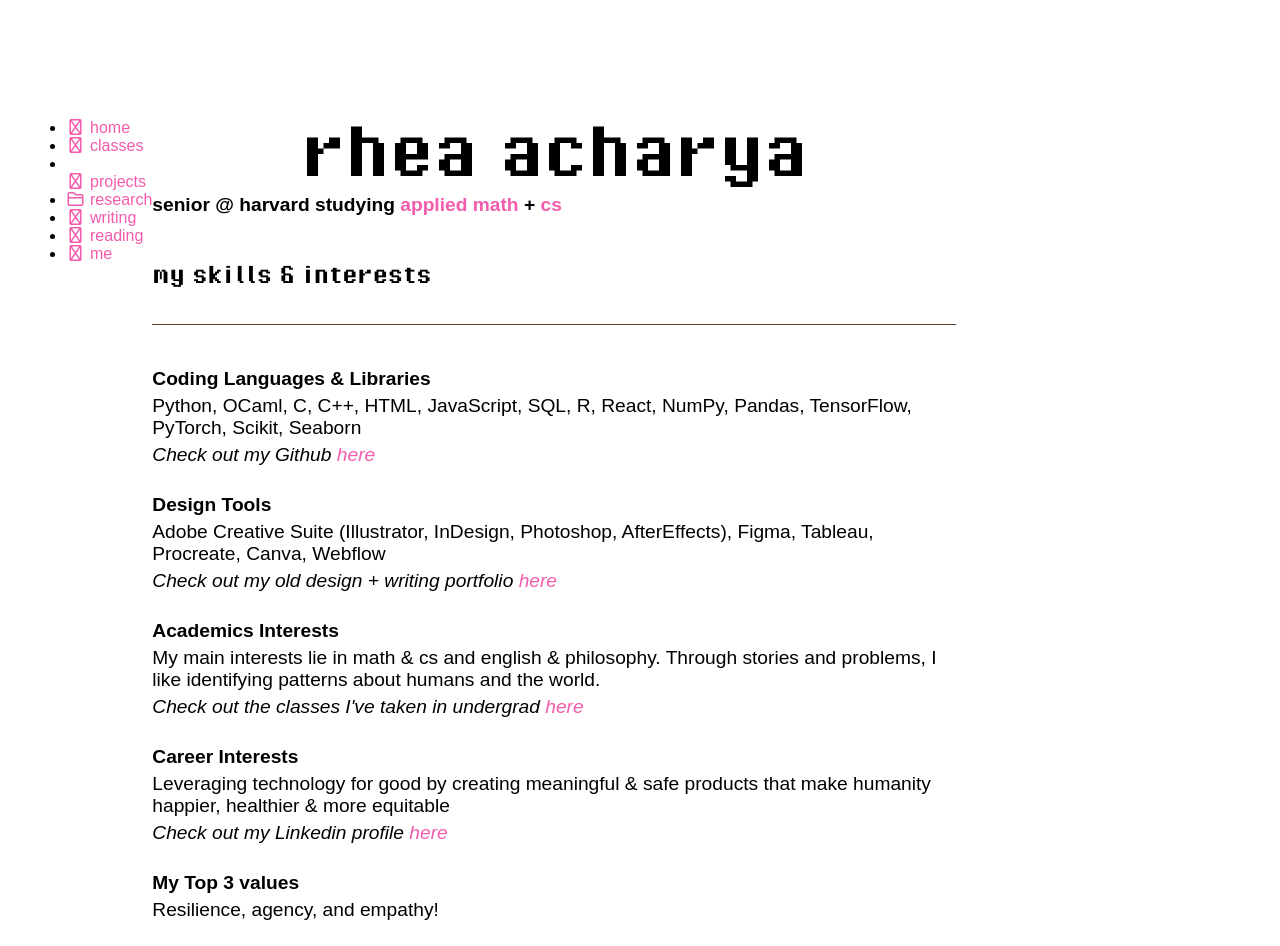
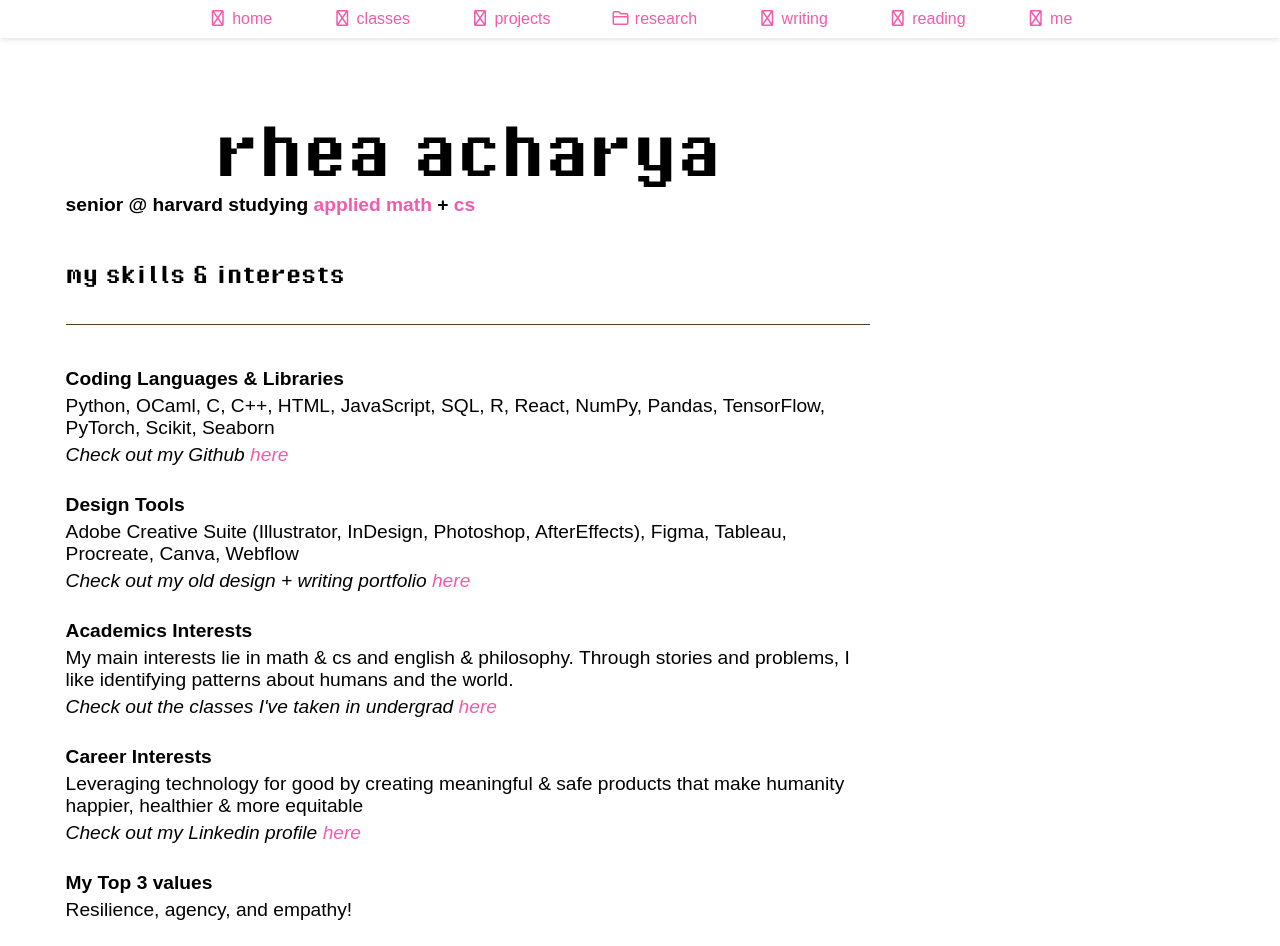
Before and after one commit to rheaacharya11/primary-colors-website, a plain HTML site: page skills.html in a window 1280 px wide. Drawn offline with Linux system fonts and the light colour scheme.

Commit message:
Update skills.html

```diff
--- a/skills.html
+++ b/skills.html
@@ -14,31 +14,17 @@
 
 <body>
   <div class="container">
-    <div id="sidebar">
-      <ul>
-        <li class="menu">
-          <a href="./index.html" class="menu-btn"><i class="fa-regular fa-home"></i> home</a>
-        </li>
-        <li class="menu">
-          <a href="./classes.html" class="menu-btn"><i class="fa-regular fa-graduation-cap"></i> classes</a>
-        </li>
-        <li class="menu"></li>
-          <a href="./projects.html" class="menu-btn"><i class="far fa-laptop"></i> projects</a>
-        </li>
-        <li class="menu">
-          <a href="./research.html" class="menu-btn"><i class="far fa-folder"></i> research</a>
-        </li>
-        <li class="menu">
-            <a href="./writing.html" class="menu-btn"><i class="fa-regular fa-pen"></i> writing</a>
-          </li>
-        <li class="menu">
-            <a href="./reading.html" class="menu-btn"><i class="fa-regular fa-book"></i> reading</a>
-          </li>
-        <li class="menu">
-          <a href="./skills.html" class="menu-btn"><i class="fa-regular fa-person"></i> me</a>
-        </li>
-      </ul>
-    </div>
+   <nav class="navbar">
+    <ul>
+      <li class="menu"><a href="./index.html" class="menu-btn"><i class="fa-regular fa-home"></i> home</a></li>
+      <li class="menu"><a href="./classes.html" class="menu-btn"><i class="fa-regular fa-graduation-cap"></i> classes</a></li>
+      <li class="menu"><a href="./projects.html" class="menu-btn"><i class="far fa-laptop"></i> projects</a></li>
+      <li class="menu"><a href="./research.html" class="menu-btn"><i class="far fa-folder"></i> research</a></li>
+      <li class="menu"><a href="./writing.html" class="menu-btn"><i class="fa-regular fa-pen"></i> writing</a></li>
+      <li class="menu"><a href="./reading.html" class="menu-btn"><i class="fa-regular fa-book"></i> reading</a></li>
+      <li class="menu"><a href="./skills.html" class="menu-btn"><i class="fa-regular fa-person"></i> me</a></li>
+    </ul>
+  </nav>
     <div class="content">
 
         <div class="big-name">
```
